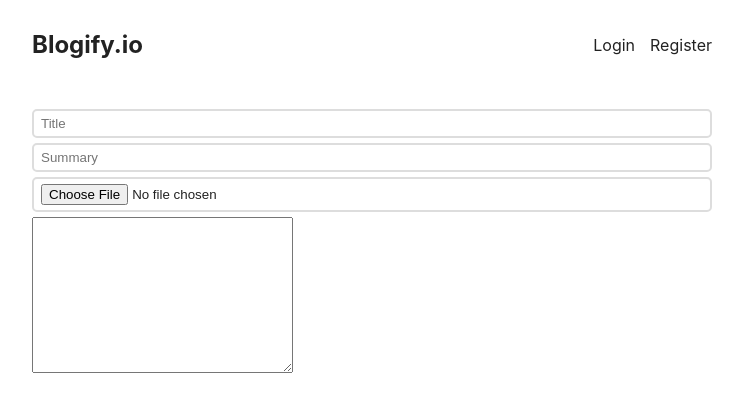
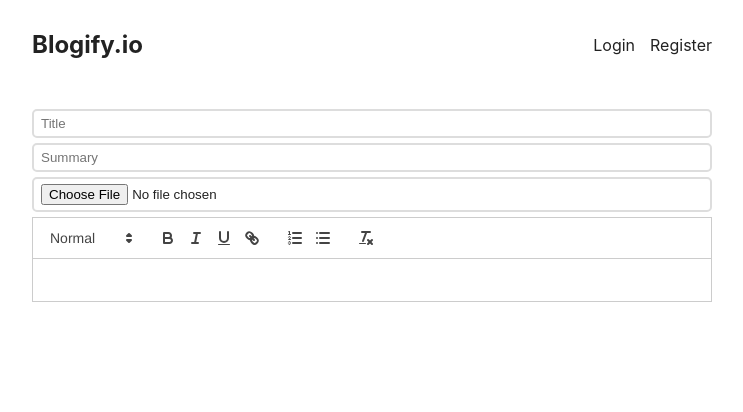
Before and after one commit to darkimpow/blog-app-blogify, a React (Create React App) app in the folder client/: page /create in a window 1280 px wide. Shown: the top 412 px of the page, without its empty margins (268-1011 px from the left). Built offline with nearby package versions, Linux system fonts and the light colour scheme; no server answers.

Commit message:
imported react quill snow for css effect for the editor text box

```diff
--- a/client/src/pages/CreatePost.js
+++ b/client/src/pages/CreatePost.js
@@ -1,10 +1,12 @@
+import ReactQuill from "react-quill";
+import 'react-quill/dist/quill.snow.css';
 export default function CreatePost(){
     return(
         <form>
             <input type="title" placeholder={'Title'}/>
             <input type="summary" placeholder={'Summary'}/>
             <input type="file" />
-            <textarea name="" id="" cols="30" rows="10"></textarea>
+            <ReactQuill />
         </form>
     );
 }
```
